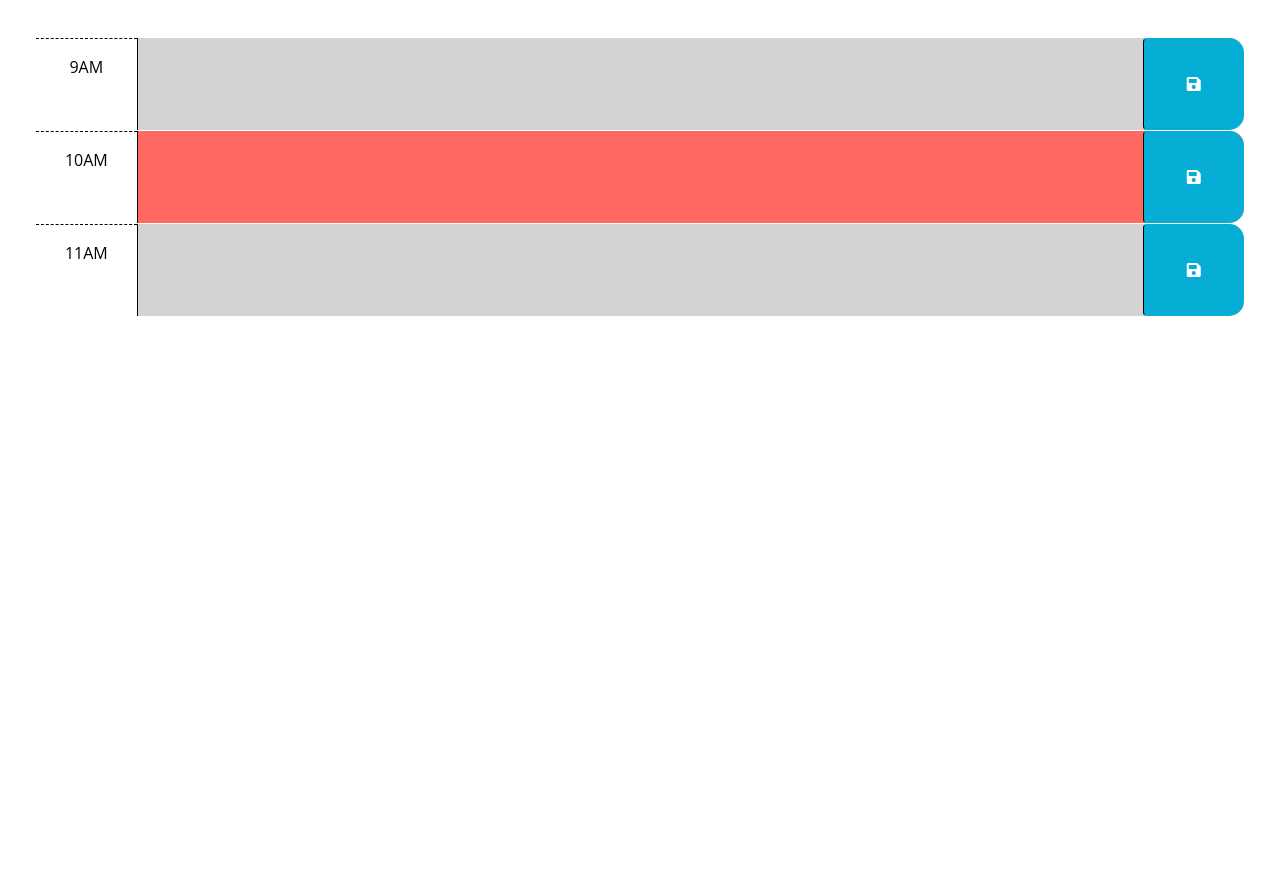
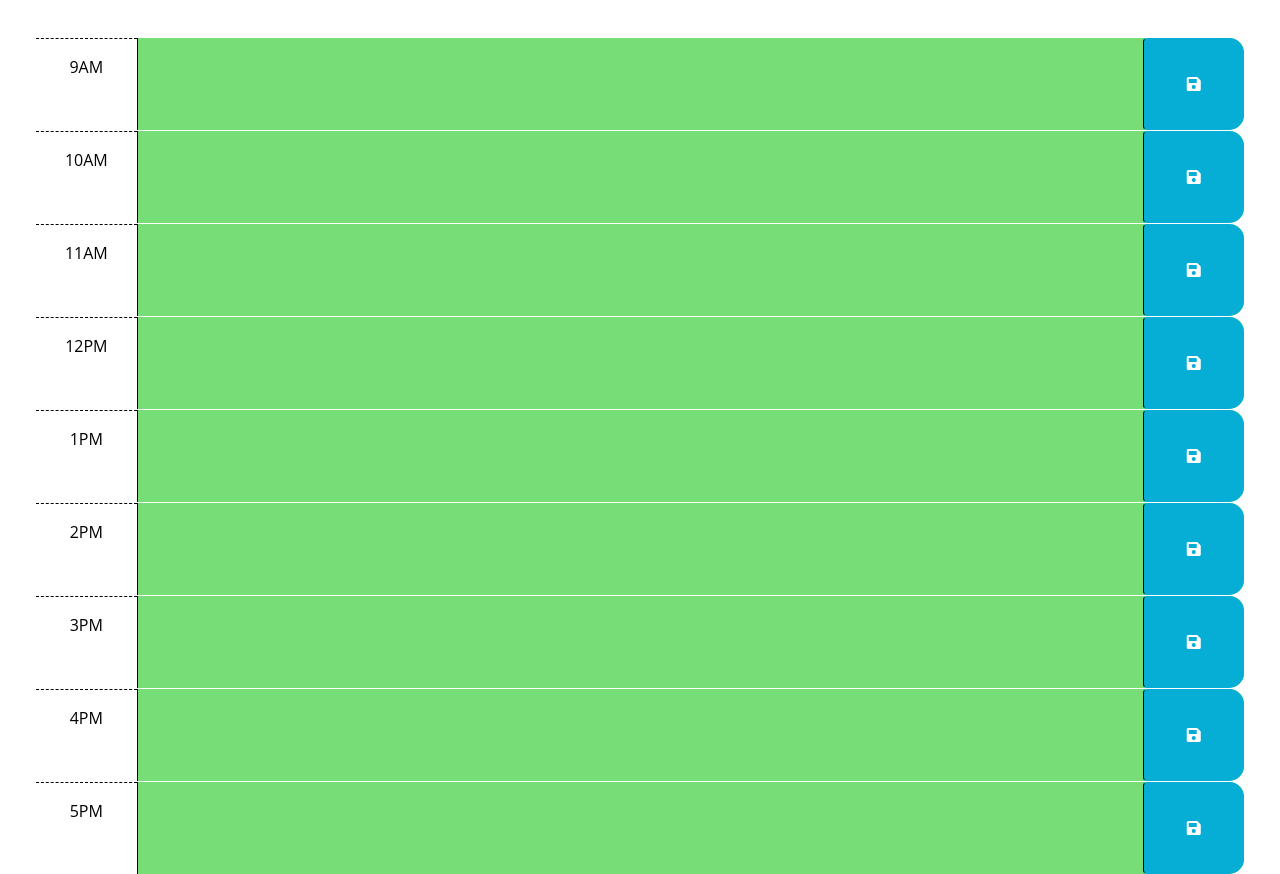
Before and after one commit to lukehevey/work-day-scheduler, a plain HTML site: page index.html in a window 1280 px wide. Shown: the part 260-1134 px from the top of the page. Before the commit the page ends 800 px from the top, so only its background shows below. Drawn offline with nearby package versions, Linux system fonts and the light colour scheme.

Commit message:
Added more hours in HTML

```diff
--- a/index.html
+++ b/index.html
@@ -42,7 +42,7 @@
         -->
 
       <!-- Example of a past time block. The "past" class adds a gray background color. -->
-      <div id="hour-9" class="row time-block past">
+      <div id="9hour" class="row time-block ">
         <div class="col-2 col-md-1 hour text-center py-3">9AM</div>
         <textarea class="col-8 col-md-10 description" rows="3"> </textarea>
         <button class="btn saveBtn col-2 col-md-1" aria-label="save">
@@ -51,7 +51,7 @@
       </div>
 
       <!-- Example of a present time block. The "present" class adds a red background color. -->
-      <div id="hour-10" class="row time-block present">
+      <div id="10hour" class="row time-block ">
         <div class="col-2 col-md-1 hour text-center py-3">10AM</div>
         <textarea class="col-8 col-md-10 description" rows="3"> </textarea>
         <button class="btn saveBtn col-2 col-md-1" aria-label="save">
@@ -60,14 +60,69 @@
       </div>
 
       <!-- Example of a future time block. The "future" class adds a green background color. -->
-      <div id="hour-11" class="row time-block future">
+      <div id="11hour" class="row time-block ">
         <div class="col-2 col-md-1 hour text-center py-3">11AM</div>
         <textarea class="col-8 col-md-10 description" rows="3"> </textarea>
         <button class="btn saveBtn col-2 col-md-1" aria-label="save">
           <i class="fas fa-save" aria-hidden="true"></i>
         </button>
       </div>
+
+
+    <div id="12hour" class="row time-block ">
+      <div class="col-2 col-md-1 hour text-center py-3">12PM</div>
+      <textarea class="col-8 col-md-10 description" rows="3"> </textarea>
+      <button class="btn saveBtn col-2 col-md-1" aria-label="save">
+        <i class="fas fa-save" aria-hidden="true"></i>
+      </button>
     </div>
+
+
+  <div id="13hour" class="row time-block ">
+    <div class="col-2 col-md-1 hour text-center py-3">1PM</div>
+    <textarea class="col-8 col-md-10 description" rows="3"> </textarea>
+    <button class="btn saveBtn col-2 col-md-1" aria-label="save">
+      <i class="fas fa-save" aria-hidden="true"></i>
+    </button>
+  </div>
+
+
+<div id="14hour" class="row time-block ">
+  <div class="col-2 col-md-1 hour text-center py-3">2PM</div>
+  <textarea class="col-8 col-md-10 description" rows="3"> </textarea>
+  <button class="btn saveBtn col-2 col-md-1" aria-label="save">
+    <i class="fas fa-save" aria-hidden="true"></i>
+  </button>
+</div>
+
+
+<div id="15hour" class="row time-block ">
+  <div class="col-2 col-md-1 hour text-center py-3">3PM</div>
+  <textarea class="col-8 col-md-10 description" rows="3"> </textarea>
+  <button class="btn saveBtn col-2 col-md-1" aria-label="save">
+    <i class="fas fa-save" aria-hidden="true"></i>
+  </button>
+</div>
+
+
+<div id="16hour" class="row time-block ">
+  <div class="col-2 col-md-1 hour text-center py-3">4PM</div>
+  <textarea class="col-8 col-md-10 description" rows="3"> </textarea>
+  <button class="btn saveBtn col-2 col-md-1" aria-label="save">
+    <i class="fas fa-save" aria-hidden="true"></i>
+  </button>
+</div>
+
+
+<div id="17hour" class="row time-block ">
+  <div class="col-2 col-md-1 hour text-center py-3">5PM</div>
+  <textarea class="col-8 col-md-10 description" rows="3"> </textarea>
+  <button class="btn saveBtn col-2 col-md-1" aria-label="save">
+    <i class="fas fa-save" aria-hidden="true"></i>
+  </button>
+</div>
+</div>
+
 
     <script src="https://cdnjs.cloudflare.com/ajax/libs/jquery/3.2.1/jquery.min.js"></script>
     <script src="https://cdn.jsdelivr.net/npm/dayjs@1.11.3/dayjs.min.js"
```
